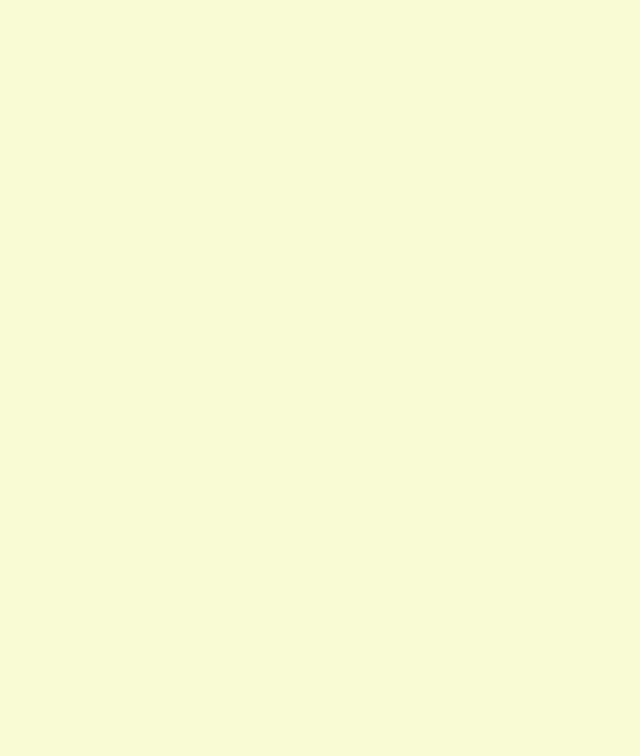
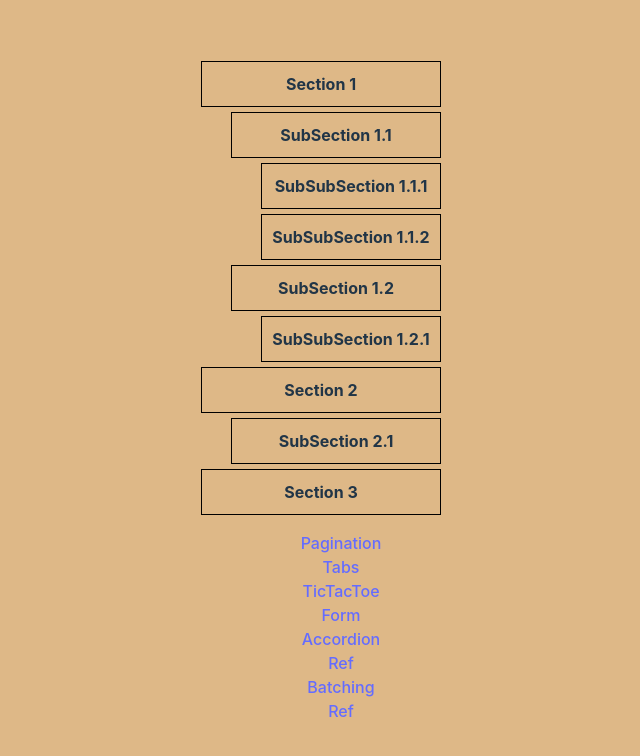
Before and after one commit to pari-developer/frontend-stack, a React (Vite) app in the folder tiny-apps/learn-react/: page /accordion in a window 1280 px wide. Before the commit this address had no page. Shown: the top 756 px of the page, without its empty margins (319-959 px from the left). Built offline with nearby package versions, Linux system fonts and the light colour scheme.

Commit message:
pushed new changes

```diff
--- a/tiny-apps/learn-react/src/App.css
+++ b/tiny-apps/learn-react/src/App.css
@@ -1,5 +1,5 @@
 body {
-  background-color: lightgoldenrodyellow;
+  background-color: burlywood;
 }
 ol {
   list-style-type: none;
@@ -15,15 +15,6 @@ ol {
   border: 1px solid black;
   border-radius: 10px;
 }
-
-.flex {
-  display: flex;
-}
-.parent-container {
-  flex-direction: column;
-  gap: 20px;
-}
-
 .page-item.active {
   background-color: #888;
   font-size: bolder;
@@ -133,6 +124,7 @@ list-style-type: none;
 .home-text {
   transition: width 2s, height 2s, transform 2s;
   animation: pulse 1s infinite;
+  text-align: center;
 }
 @keyframes pulse {
   0%   {background-color:red; left:0px; top:0px;}
@@ -140,3 +132,25 @@ list-style-type: none;
   75%  {background-color:green; left:0px; top:200px;}
   100% {background-color:red; left:0px; top:0px;}
 }
+
+
+.accordion-container {
+  width: 100%;
+}
+.accordion-item {
+  border: 1px solid black;
+  padding: 10px;
+  margin-bottom: 5px;
+  cursor: pointer;
+}
+
+  .accordion-title {
+    font-weight: bold;
+  }
+
+  .accordion-content {
+    margin-left: 10px;
+  }
+  .accordion-subsections {
+    margin-left: 30px;
+  }
--- a/tiny-apps/learn-react/src/App.jsx
+++ b/tiny-apps/learn-react/src/App.jsx
@@ -5,17 +5,16 @@ import { Form } from './components/Form';
 import { Tabs } from './components/Tabs';
 import { TicTacToe } from './components/TicTacToe';
 import { Layout } from './components/Layout';
+import { Accordion } from './components/Accordion';
+import { Counter } from './components/Ref';
+import { ReactBatching } from './components/ReactBatching';
+
 import { BrowserRouter } from 'react-router-dom';
 
 //styles
 import './App.css';
 
 import { Routes, Route } from 'react-router-dom';
-import { createSlice } from '@reduxjs/toolkit';
-
-
-
-
 
 const routes = [
   {
@@ -23,9 +22,9 @@ const routes = [
     element: <Layout />,
     children: [
       {
-       path : '',
-       index : true,
-       element : <Home/>
+        path: '',
+        index: true,
+        element: <Home />,
       },
       {
         path: 'pagination',
@@ -40,6 +39,11 @@ const routes = [
         element: <TicTacToe />,
       },
       { path: 'form', element: <Form /> },
+      { path: 'accordion', element: <Accordion /> },
+      { path: 'ref', element: <Counter /> },
+      { path: 'batching', element: <ReactBatching /> },
+
+
     ],
   },
 ];
@@ -65,12 +69,3 @@ function App() {
 }
 
 export default App;
-
-
-
-
-
-createSlice({
-  name : CountQueuingStrategy,
-
-})
--- /dev/null
+++ b/tiny-apps/learn-react/src/components/Accordion.jsx
@@ -0,0 +1,103 @@
+import '../App.css';
+
+const accordionData = [
+  {
+    title: 'Section 1',
+    content: 'Content of Section 1',
+    subSections: [
+      {
+        title: 'SubSection 1.1',
+        content: 'Content of SubSection 1.1',
+        subSections: [
+          {
+            title: 'SubSubSection 1.1.1',
+            content: 'Content of SubSubSection 1.1.1',
+          },
+          {
+            title: 'SubSubSection 1.1.2',
+            content: 'Content of SubSubSection 1.1.2',
+          },
+        ],
+      },
+      {
+        title: 'SubSection 1.2',
+        content: 'Content of SubSection 1.2',
+        subSections: [
+          {
+            title: 'SubSubSection 1.2.1',
+            content: 'Content of SubSubSection 1.2.1',
+          },
+        ],
+      },
+    ],
+  },
+  {
+    title: 'Section 2',
+    content: 'Content of Section 2',
+    subSections: [
+      {
+        title: 'SubSection 2.1',
+        content: 'Content of SubSection 2.1',
+        subSections: [],
+      },
+    ],
+  },
+  {
+    title: 'Section 3',
+    content: 'Content of Section 3',
+    subSections: [],
+  },
+];
+
+import React, { useState } from 'react';
+import { Prev } from 'react-bootstrap/esm/PageItem';
+
+export const Accordion = () => {
+  return <AccordionComp data={accordionData} />;
+};
+
+export const AccordionComp = ({ data, parentIndex = '' }) => {
+  const [open, setOpen] = useState({});
+  const handleClick = (index) => {
+    setOpen((prev) => {
+      return { ...prev, [index]: !prev[index] };
+    });
+  };
+  return (
+    <div className='accordion-container'>
+      {data?.map((item, index) => {
+        const currentIndex = parentIndex ? `${parentIndex}-${index}` : index;
+        return (
+          <>
+            <div
+              className='accordion-item'
+              key={index}
+              onClick={() => handleClick(index)}
+            >
+              <div key={index} className='accordion-title'>
+                {item.title}
+              </div>
+              {open[index] && (
+                <>
+                  <div className='accordion-content'>
+                    <hr />
+                    <div key={index}>{item.content}</div>
+                  </div>
+                </>
+              )}
+            </div>
+
+              {item.subSections?.length > 0 && (
+                <div className="accordion-subsections">
+                <AccordionComp
+                  data={item.subSections}
+                  parentIndex={currentIndex}
+                />
+                </div>
+              )}
+          </>
+        );
+      })}
+    </div>
+  );
+};
--- a/tiny-apps/learn-react/src/components/Home.jsx
+++ b/tiny-apps/learn-react/src/components/Home.jsx
@@ -5,9 +5,11 @@ import '../App.css';
 
 export const Home = () => {
   return (
-    <>
-      <h4 className='home-text'>We are just getting started !</h4>
-      <Outlet />
-    </>
+    <div>
+       <h4 className='home-text'>We are just getting started !</h4>
+       <Outlet />
+
+
+    </div>
   );
 };
--- a/tiny-apps/learn-react/src/components/Layout.jsx
+++ b/tiny-apps/learn-react/src/components/Layout.jsx
@@ -17,6 +17,18 @@ const Navigation = () => (
         <li>
           <Link to="/form">Form</Link>
         </li>
+        <li>
+          <Link to="/accordion">Accordion</Link>
+        </li>
+        <li>
+          <Link to="/ref">Ref</Link>
+        </li>
+        <li>
+          <Link to="/batching">Batching</Link>
+        </li>
+        <li>
+          <Link to="/ref">Ref</Link>
+        </li>
       </ul>
     </nav>
   );
@@ -24,8 +36,8 @@ const Navigation = () => (
 export const Layout = () => {
   return (
     <>
+      <Outlet />
       <Navigation />
-      <Outlet />
     </>
   );
 };
--- /dev/null
+++ b/tiny-apps/learn-react/src/components/ReactBatching.jsx
@@ -0,0 +1,56 @@
+import React, { useState, useLayoutEffect, useDebugValue, useEffect } from 'react';
+
+export const ReactBatching = () => {
+  const [name, setName] = useState();
+  const [city, setCity] = useState();
+
+//   const counter = isCounter();
+
+  const onLoadUser = () => {
+
+    fetchData().then((data)=>{
+        setName(data);
+        setCity('New York');
+    })
+  };
+
+  return (
+    <>
+      <div>React Batching</div>
+      <p>Name : {name}</p>
+      <p>City : {city}</p>
+      <button onClick={onLoadUser}>Fetch user details</button>
+      Counter : {'counter'}
+      <LogEvents />
+    </>
+  );
+};
+
+function LogEvents(props) {
+  useLayoutEffect(() => {
+    console.log('commit');
+  },[]);
+  console.log('render');
+  return null;
+}
+
+function fetchData() {
+    return new Promise((resolve)=>{
+      setTimeout(()=>{
+        resolve('Pranita')
+      },100)
+    })
+}
+
+
+function isCounter () {
+    const [count,setCount] = useState(0);
+    useDebugValue(count , (count) => `please  ${count}`);
+    useEffect(()=>{
+    const interval = setInterval(()=>{
+        setCount((count)=>count+1)
+    },1000);
+    return () => clearInterval(interval);
+    },[]);
+    return count;
+}
--- /dev/null
+++ b/tiny-apps/learn-react/src/components/Ref.jsx
@@ -0,0 +1,136 @@
+import { Button } from 'bootstrap';
+import React, { useRef, useEffect, useState, forwardRef } from 'react';
+
+export const Counter = () => {
+  const [count, setCount] = useState(0);
+  const [catList, setCatList] = useState(setupCatList);
+  const countRef = useRef(0);
+  const countDisplayRef = useRef(null);
+  const interval = useRef(null);
+  const itemsRef = useRef(null);
+
+  const onStartClick = () => {
+    interval.current = setInterval(() => {
+      countRef.current += 1;
+      countDisplayRef.current.textContent = `Ref: ${countRef.current}`;
+      // setCount(prev => prev + 1)
+    }, 1000);
+  };
+  const onStopClick = () => {
+    clearInterval(interval.current);
+  };
+  const onRefreshClick = () => {
+    // countRef.current = 0;
+    clearInterval(interval.current);
+    interval.current = null;
+    countRef.current = 0;
+    countDisplayRef.current.textContent = `Ref: ${countRef.current}`;
+
+    // setCount(0)
+  };
+  console.log(count.current);
+
+  const getMap = () => {
+    if (!itemsRef.current) {
+      itemsRef.current = new Map();
+    }
+    return itemsRef.current;
+  };
+  console.log(itemsRef.current, 'itemsRef');
+  console.log(catList);
+  const scrollTo = (cat) => {
+    const node = getMap();
+    if (node.has(cat)) {
+      node.get(cat).scrollIntoView({ behavior: 'smooth', inline: 'center' });
+    }
+  };
+  return (
+    <div style={{ paddingLeft: '5px' }}>
+      <>
+        <h4>Counter</h4>
+        <div
+          style={{
+            display: 'flex',
+            gap: '5px',
+            marginBottom: '10px',
+            marginLeft: '50px',
+          }}
+        >
+          <button onClick={onStartClick}>Start</button>
+          <button onClick={onStopClick}>Stop</button>
+          <button onClick={onRefreshClick}>Refresh</button>
+        </div>
+        <div
+          style={{
+            border: '1px solid black',
+            margin: '0 auto',
+            padding: '5px',
+            width: '25%',
+            textAlign: 'center',
+            display: 'flex',
+            justifyContent: 'center',
+          }}
+        >
+          {/* Ref : {countRef.current} */}
+          State : {count}
+        </div>
+        <hr />
+        <div ref={countDisplayRef}> Ref : {countRef.current}</div>
+      </>
+      <h4>Cats</h4>
+      <button
+        onClick={() => scrollTo(catList[5])}
+        style={{ marginRight: '10px' }}
+      >
+        Scroll to Tom
+      </button>
+      <button onClick={() => scrollTo(catList[9])}>Scroll to Jerry</button>
+
+      {
+        <ul>
+          {catList.map((cat) => (
+            <li
+              key={cat}
+              ref={(node) => {
+                const map = getMap();
+                if (node) {
+                  map.set(cat, node);
+                } else {
+                  delete map.delete(cat);
+                }
+              }}
+            >
+              <img src={cat} />
+            </li>
+          ))}
+        </ul>
+      }
+
+      <h4>ForwardRefDemo</h4>
+      <ForwardRefDemo />
+    </div>
+  );
+};
+
+function setupCatList() {
+  const catList = [];
+  for (let i = 0; i < 10; i++) {
+    catList.push('https://loremflickr.com/320/240/cat?lock=' + i);
+  }
+
+  return catList;
+}
+
+ const InputBox = forwardRef((props,ref) => {
+  return <input type='text' {...props} ref={ref} />;
+});
+
+const ForwardRefDemo = () => {
+  const inputRef = useRef(null);
+  return (
+    <>
+      <InputBox ref={inputRef} /> <br/>
+      <button onClick={() => inputRef.current.focus()}>Focus</button>
+    </>
+  );
+};
```
